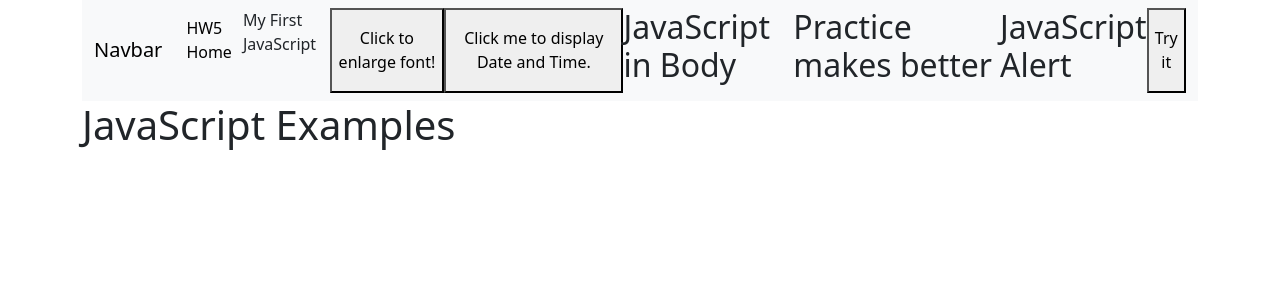
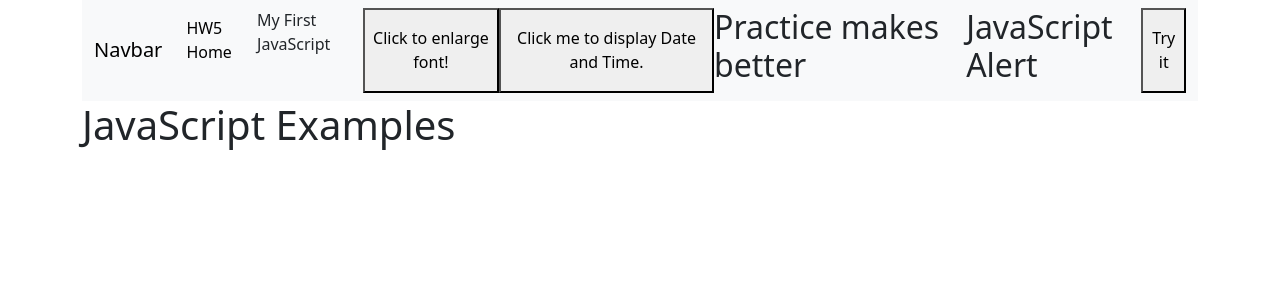
Before and after one commit to glstephens17/hw2, a PHP site: page / in a window 1280 px wide. Shown: the top 300 px of the page. Run offline with PHP 8.4, Linux system fonts and the light colour scheme.

Commit message:
Update view-header.php

```diff
--- a/view-header.php
+++ b/view-header.php
@@ -46,8 +46,6 @@ Click me to display Date and Time.</button>
 <html>
 <body>
 
-<h2>JavaScript in Body</h2>
-
 <p id="demo"></p>
 
 <script>
```
